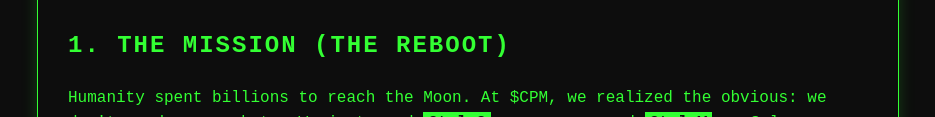
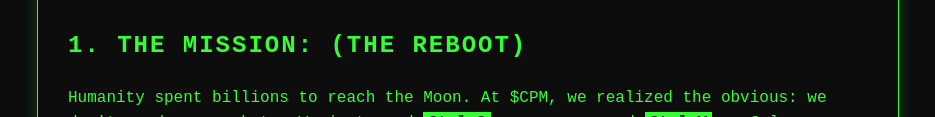
Before and after one commit to ddosghostatk/copypastemoon, a plain HTML site: page index.html in a window 1280 px wide. Shown: the part 401-518 px from the top of the page, without its empty margins (172-1107 px from the left). Drawn offline with Linux system fonts and the light colour scheme.

Commit message:
Update index.html

```diff
--- a/index.html
+++ b/index.html
@@ -152,7 +152,7 @@
     </header>
 
     <section>
-        <h2>1. The Mission (The Reboot)</h2>
+        <h2>1. The Mission: (The Reboot)</h2>
         <p>Humanity spent billions to reach the Moon. At $CPM, we realized the obvious: we don't need new rockets. We just need <span class="highlight">Ctrl+C</span> on success and <span class="highlight">Ctrl+V</span> on Solana.</p>
     </section>
 
```
